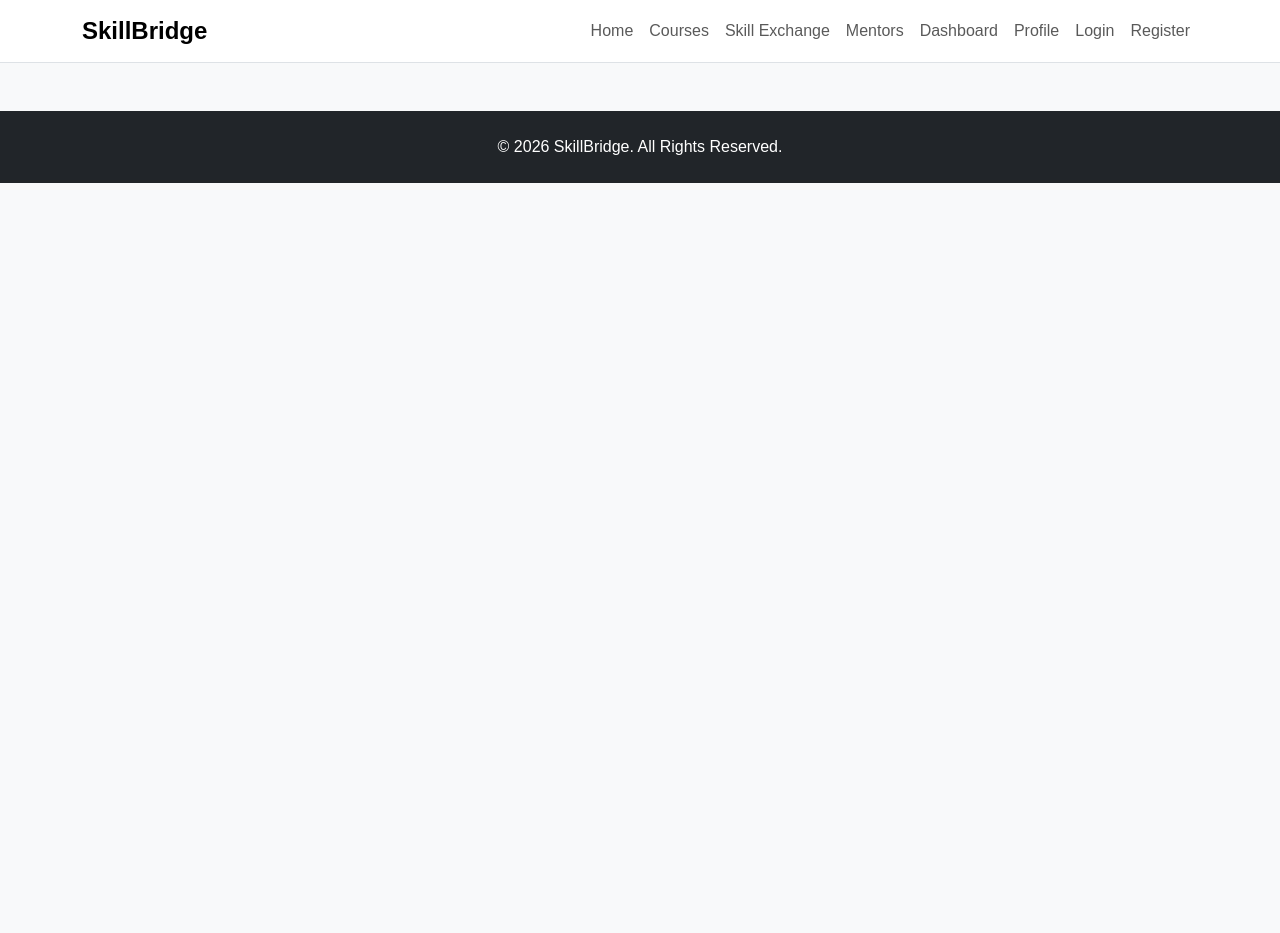
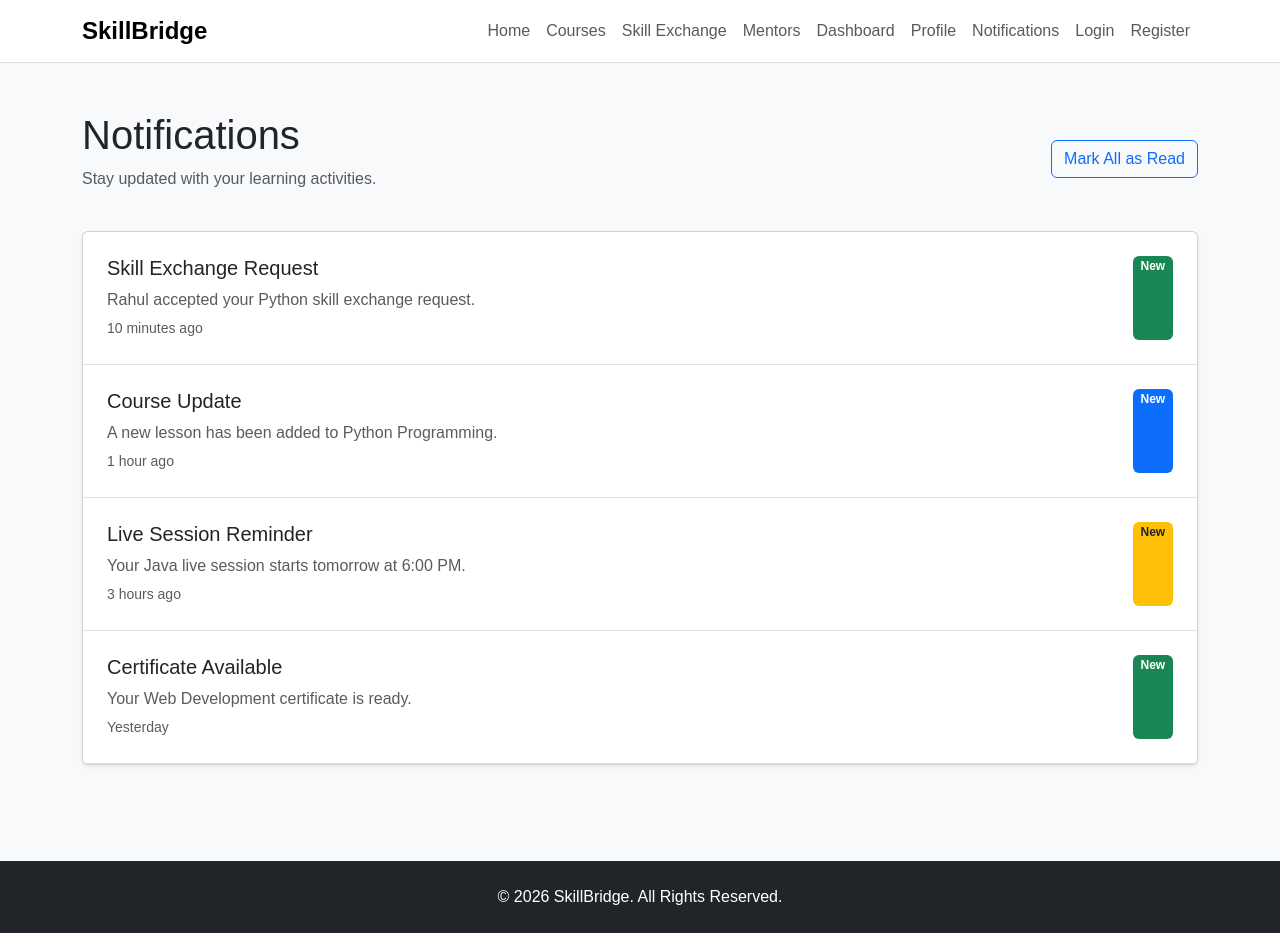
Before and after one commit to gopal-292/SkillBridge, a React (Vite) app in the folder skillbridge-frontend/: page /notifications in a window 1280 px wide. Before the commit the page ends 800 px from the top, so only its background shows below. Built offline with nearby package versions, Linux system fonts and the light colour scheme.

Commit message:
Add notifications page

```diff
--- a/skillbridge-frontend/src/App.jsx
+++ b/skillbridge-frontend/src/App.jsx
@@ -13,6 +13,7 @@ import MentorDetails from "./pages/MentorDetails";
 import ExchangeRequest from "./pages/ExchangeRequest";
 import Dashboard from "./pages/Dashboard";
 import Profile from "./pages/Profile";
+import Notifications from "./pages/Notifications";
 
 function App() {
     return (
@@ -33,6 +34,7 @@ function App() {
                 <Route path="/skill-exchange/request/:id"element={<ExchangeRequest />}/>
                 <Route path="/dashboard"element={<Dashboard />}/>
                 <Route path="/profile"element={<Profile />}/>
+                <Route path="/notifications"element={<Notifications />}/>
 
             </Routes>
 
--- a/skillbridge-frontend/src/components/Navbar.jsx
+++ b/skillbridge-frontend/src/components/Navbar.jsx
@@ -50,6 +50,12 @@ function Navbar() {
 >
     Profile
 </Link>
+<Link
+    className="nav-link"
+    to="/notifications"
+>
+    Notifications
+</Link>
 
                     <Link
                         className="nav-link"
--- /dev/null
+++ b/skillbridge-frontend/src/pages/Notifications.jsx
@@ -0,0 +1,108 @@
+function Notifications() {
+
+    const notifications = [
+        {
+            id: 1,
+            title: "Skill Exchange Request",
+            message: "Rahul accepted your Python skill exchange request.",
+            time: "10 minutes ago",
+            type: "success"
+        },
+        {
+            id: 2,
+            title: "Course Update",
+            message: "A new lesson has been added to Python Programming.",
+            time: "1 hour ago",
+            type: "info"
+        },
+        {
+            id: 3,
+            title: "Live Session Reminder",
+            message: "Your Java live session starts tomorrow at 6:00 PM.",
+            time: "3 hours ago",
+            type: "warning"
+        },
+        {
+            id: 4,
+            title: "Certificate Available",
+            message: "Your Web Development certificate is ready.",
+            time: "Yesterday",
+            type: "success"
+        }
+    ];
+
+    return (
+        <div className="container py-5">
+
+            <div className="d-flex justify-content-between align-items-center mb-4">
+
+                <div>
+                    <h1>Notifications</h1>
+
+                    <p className="text-muted">
+                        Stay updated with your learning activities.
+                    </p>
+                </div>
+
+                <button className="btn btn-outline-primary">
+                    Mark All as Read
+                </button>
+
+            </div>
+
+            <div className="card shadow-sm">
+
+                <div className="card-body p-0">
+
+                    {notifications.map((notification) => (
+
+                        <div
+                            key={notification.id}
+                            className="p-4 border-bottom"
+                        >
+
+                            <div className="d-flex justify-content-between">
+
+                                <div>
+
+                                    <h5>
+                                        {notification.title}
+                                    </h5>
+
+                                    <p className="mb-1 text-muted">
+                                        {notification.message}
+                                    </p>
+
+                                    <small className="text-muted">
+                                        {notification.time}
+                                    </small>
+
+                                </div>
+
+                                <span
+                                    className={`badge ${
+                                        notification.type === "success"
+                                            ? "bg-success"
+                                            : notification.type === "warning"
+                                            ? "bg-warning text-dark"
+                                            : "bg-primary"
+                                    }`}
+                                >
+                                    New
+                                </span>
+
+                            </div>
+
+                        </div>
+
+                    ))}
+
+                </div>
+
+            </div>
+
+        </div>
+    );
+}
+
+export default Notifications;
```
